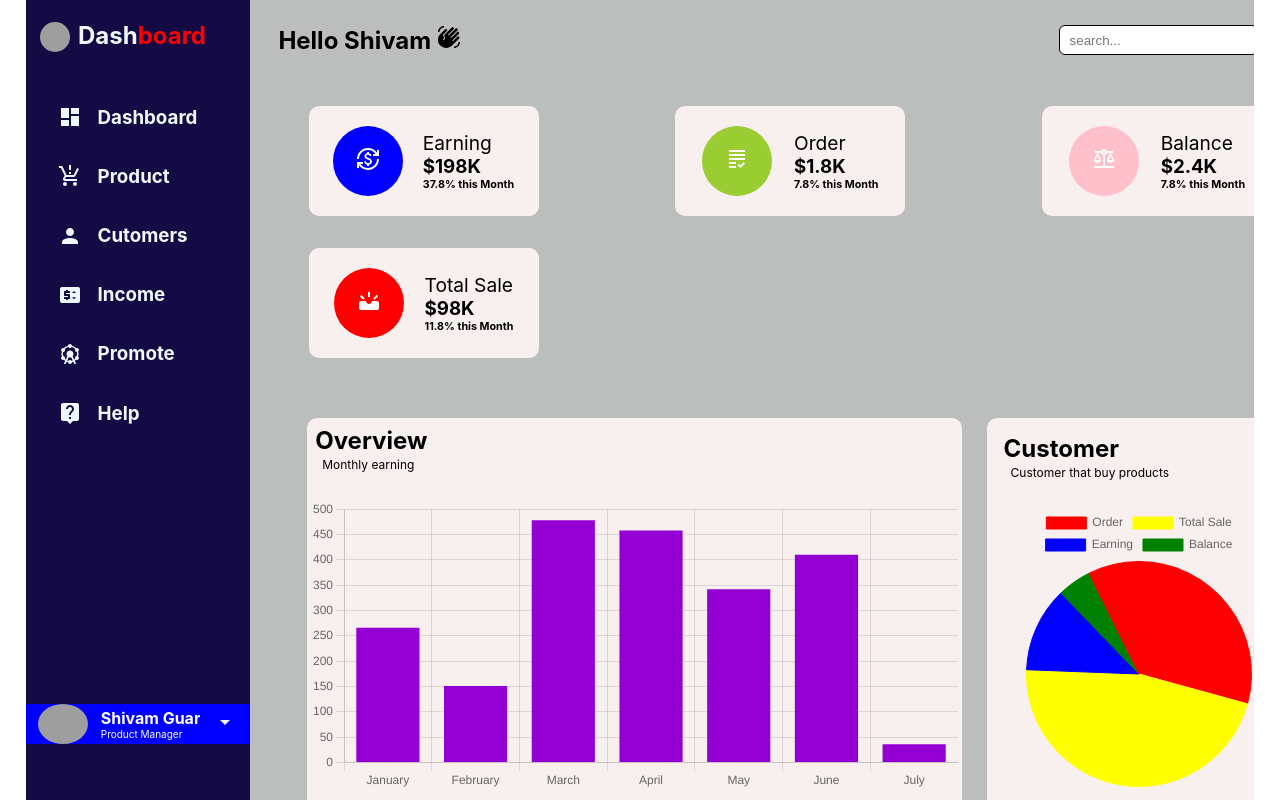
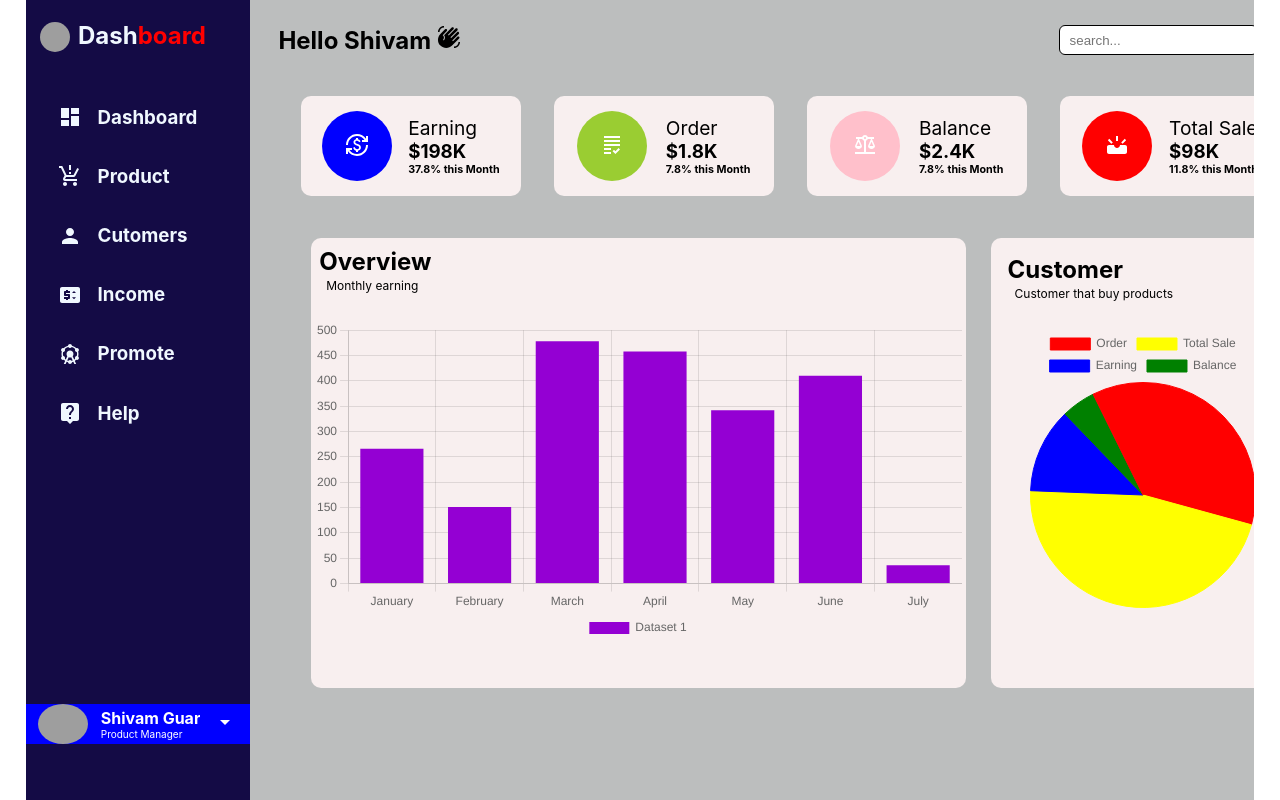
Before and after one commit to Gaurshivam/DashboardApp, a React (Create React App) app: page / in a window 1280 px wide. Built offline with nearby package versions, Linux system fonts and the light colour scheme; grey boxes are pictures that could not be loaded.

Commit message:
Update Common.css
wd3

```diff
--- a/src/Components/Card/Common.css
+++ b/src/Components/Card/Common.css
@@ -1,13 +1,13 @@
 .CommonCard{
-    width: 230px;
-    height: 110px;
+    width: 220px;
+    height: 100px;
     background-color: rgb(248, 239, 239);
     border-radius: 10px;
     padding: 5px;
     display: flex;
     justify-content: space-evenly;
     align-items: center;
-    margin: 1rem 1rem;
+    margin: .4rem .5rem;
 }
 
 .CardLogo{
@@ -39,5 +39,5 @@
     border-radius: 10px;
     margin-right: 2rem;
     padding: .7rem;
-    margin: 1.5rem;
+    margin: 1rem;
 }
```
